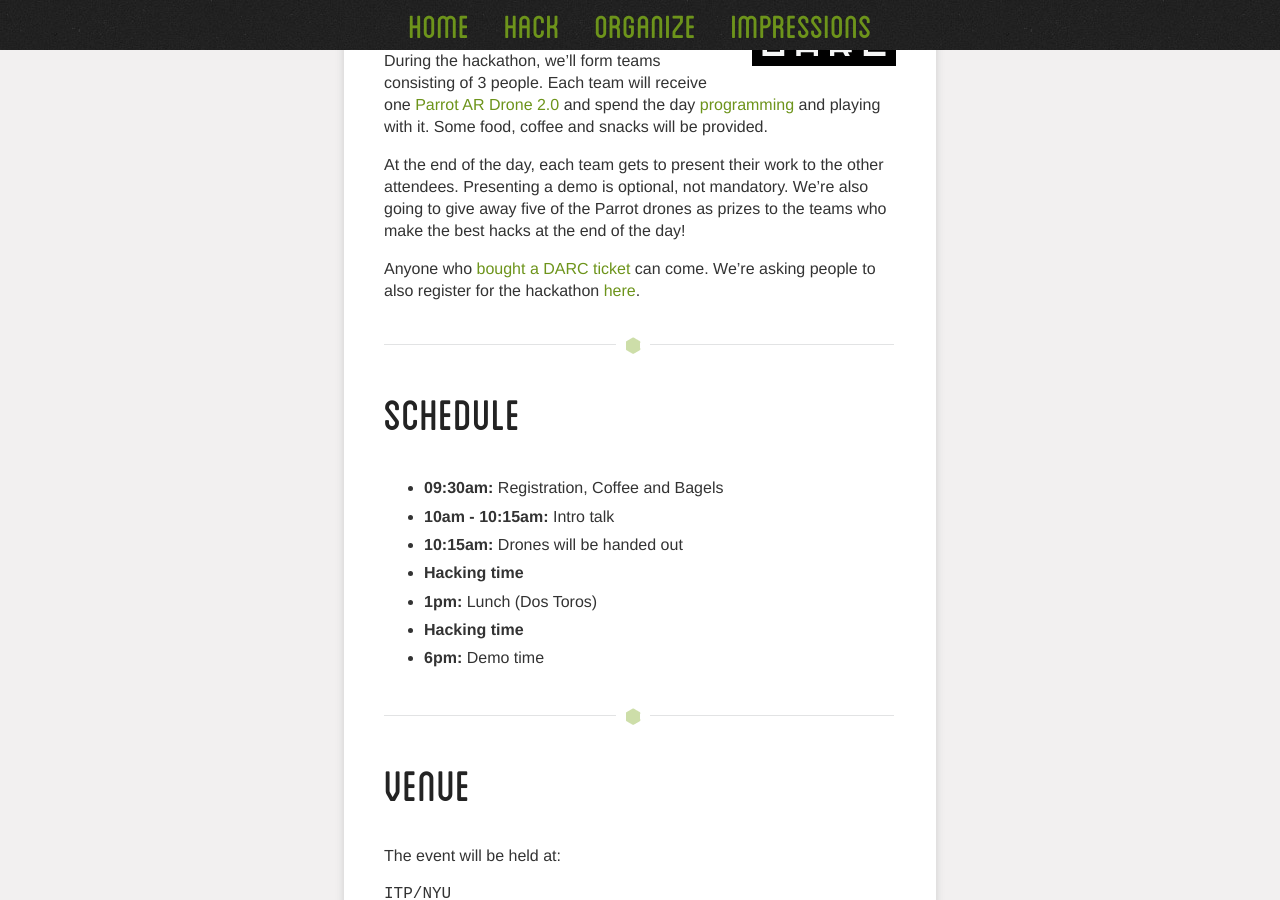
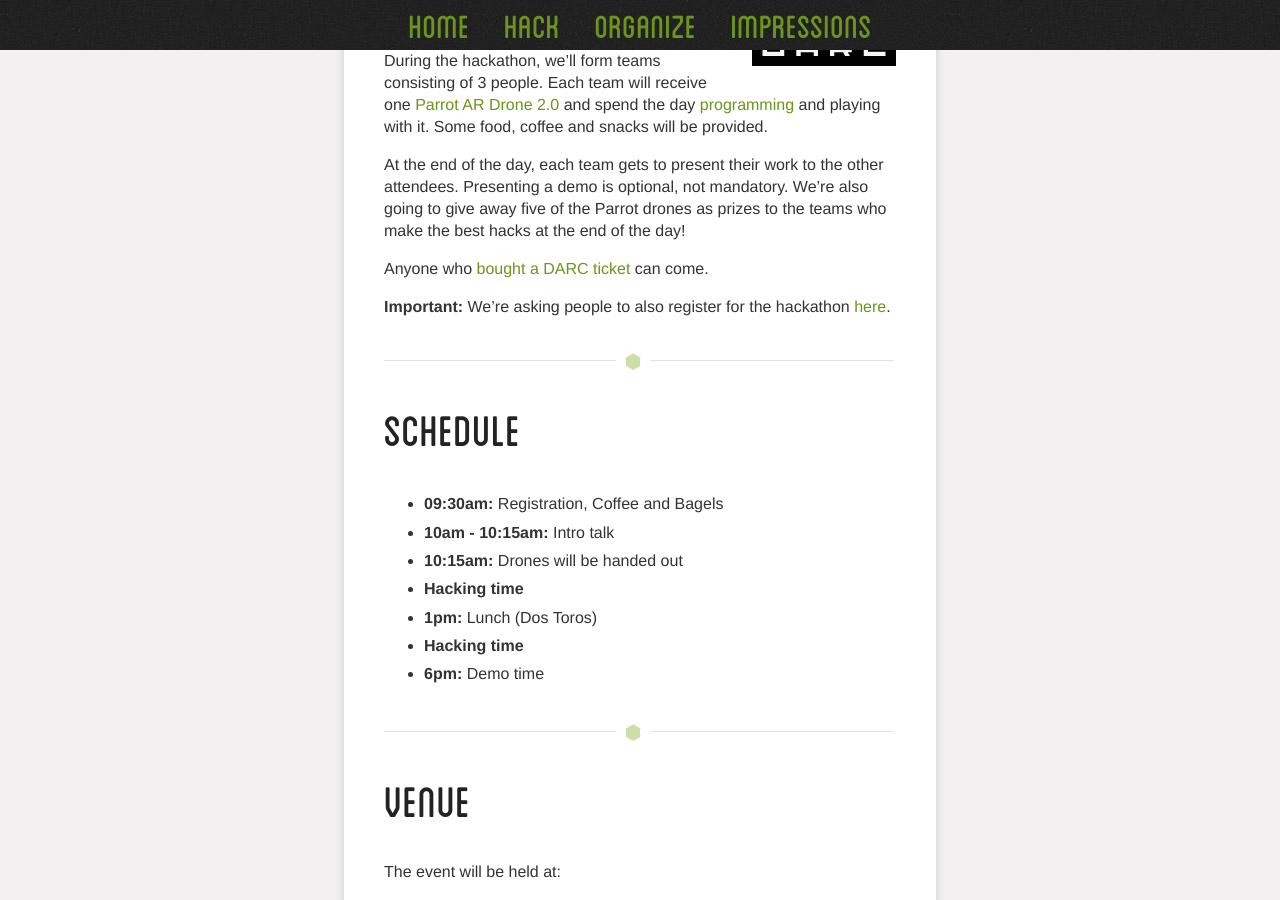
Before and after one commit to nodecopter/nodecopter.com, a Jekyll site: the page built from 2013/new-york/oct-13.md, in a window 1280 px wide and 900 px high, scrolled down 608 px. Built offline with Jekyll 4.4.1, drawn with Linux system fonts in a browser that asks for light colours; Markdown is read by kramdown in place of the engine named in the settings.

Commit message:
add darc teaser and change darc event copy

```diff
--- a/2013/new-york/oct-13.md
+++ b/2013/new-york/oct-13.md
@@ -15,7 +15,9 @@ During the hackathon, we'll form teams consisting of 3 people. Each team will re
 At the end of the day, each team gets to present their work to the other attendees. Presenting a demo is optional, not mandatory.
 We're also going to give away five of the Parrot drones as prizes to the teams who make the best hacks at the end of the day!
 
-Anyone who <a href="https://droneconference.org/register/">bought a DARC ticket</a> can come. We're asking people to also register for the hackathon <a href="http://www.eventbrite.com/event/8293334587">here</a>.
+Anyone who <a href="https://droneconference.org/register/">bought a DARC ticket</a> can come.
+
+<strong>Important:</strong> We're asking people to also register for the hackathon <a href="http://www.eventbrite.com/event/8293334587">here</a>.
 
 <hr>
 
```
Also changed, not shown: index.md (+2 -0 lines), img/teaser-darc.png (added).
